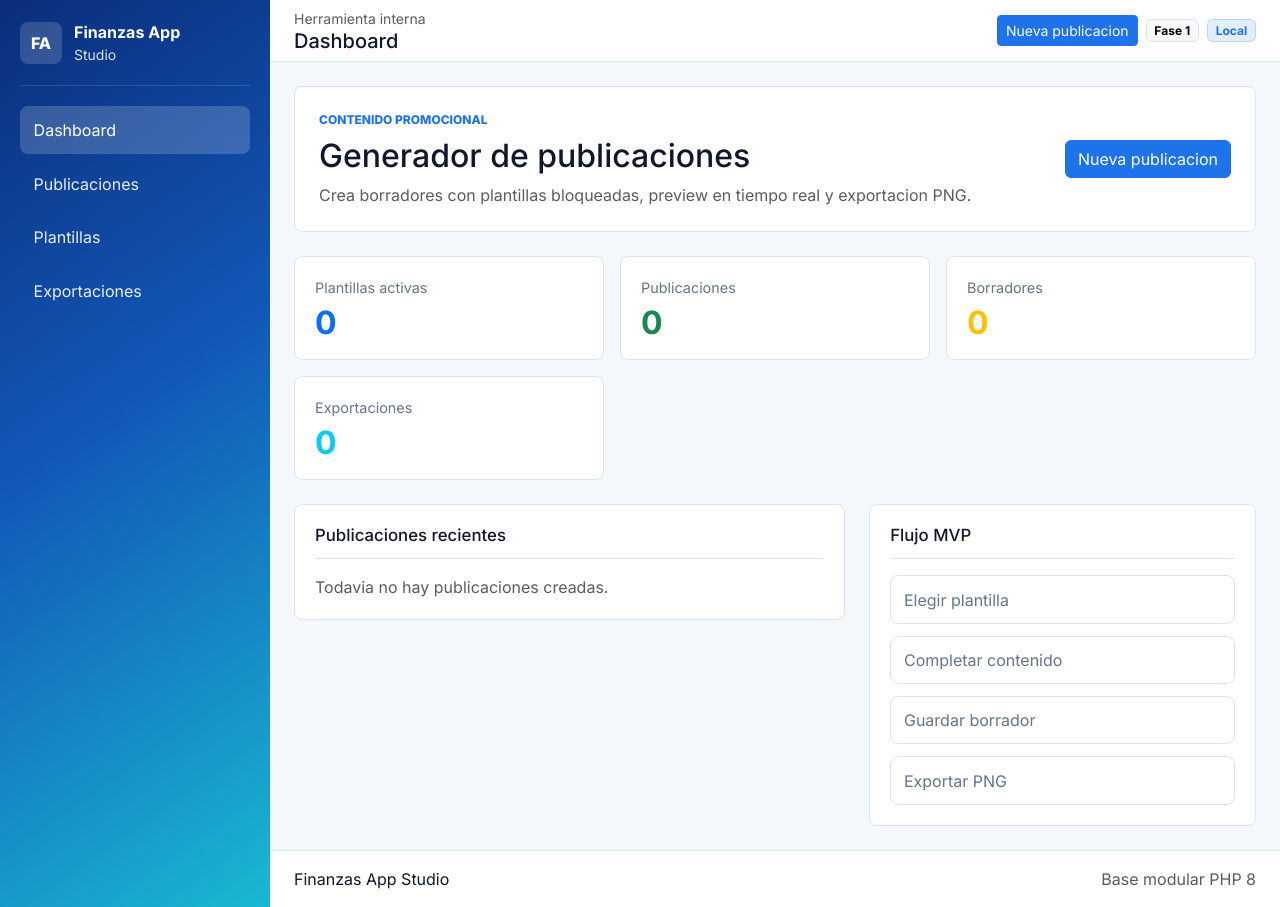
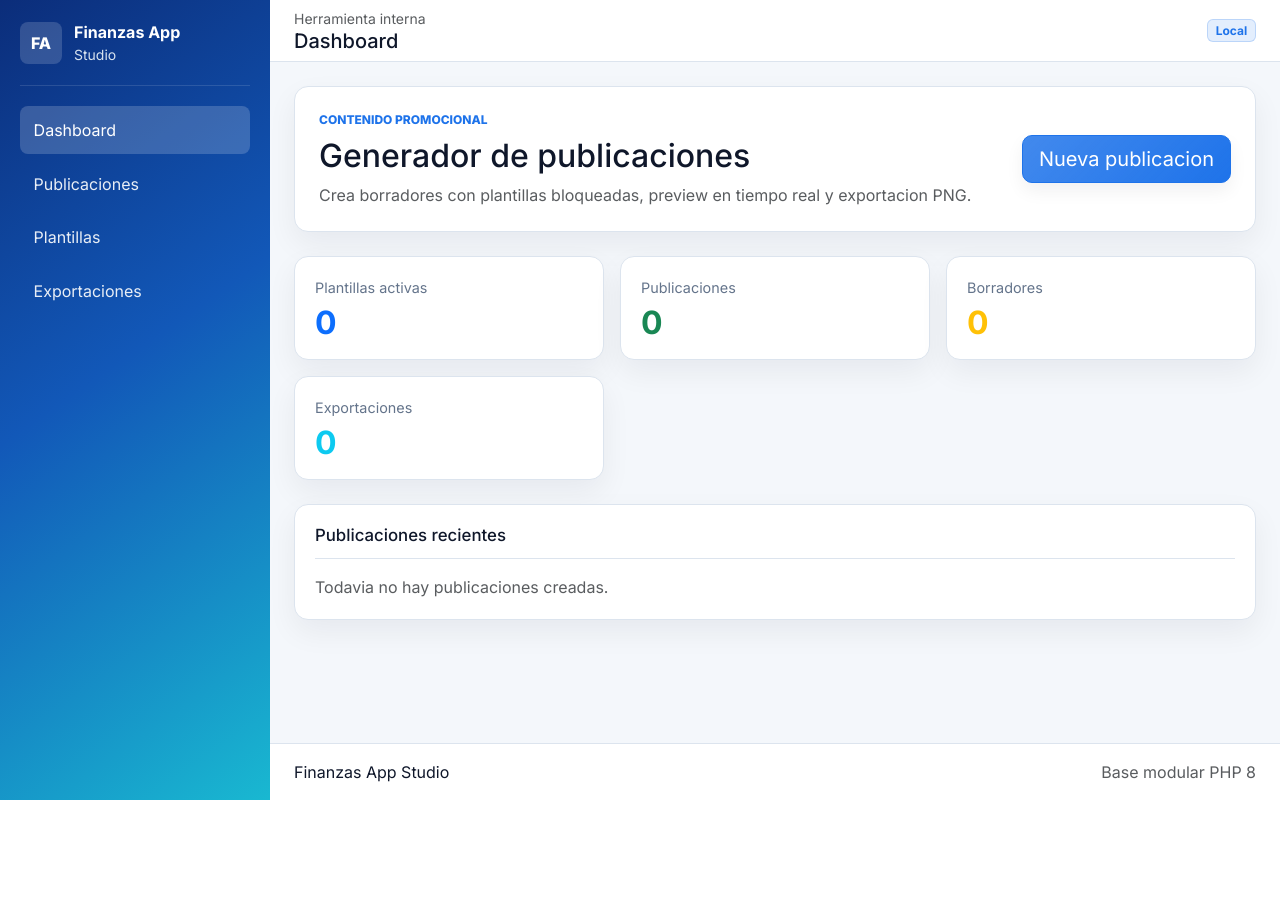
Before and after one commit to emanuelsantamariabello-star/Finanzas-App-Studio, a PHP site: page /finanzas_app_studio/ in a window 1280 px wide. After the commit the page ends 800 px from the top, so only its background shows below. Run offline with PHP 8.4, Linux system fonts and the light colour scheme; data that the repository does not hold is empty.

Commit message:
feat: limpiar dashboard y mejorar ux global

```diff
--- a/app/views/dashboard/index.php
+++ b/app/views/dashboard/index.php
@@ -6,7 +6,7 @@
         <h2 class="mb-2">Generador de publicaciones</h2>
         <p class="text-muted mb-0">Crea borradores con plantillas bloqueadas, preview en tiempo real y exportacion PNG.</p>
         </div>
-        <a class="btn btn-primary" href="<?= e(url('/posts/create')) ?>">Nueva publicacion</a>
+        <a class="btn btn-primary btn-lg" href="<?= e(url('/posts/create')) ?>">Nueva publicacion</a>
     </div>
 </section>
 
@@ -26,7 +26,7 @@
 </section>
 
 <section class="row g-4">
-    <div class="col-12 col-xl-7">
+    <div class="col-12">
         <article class="panel">
             <div class="panel-header">
                 <h3>Publicaciones recientes</h3>
@@ -57,18 +57,4 @@
             <?php endif; ?>
         </article>
     </div>
-
-    <div class="col-12 col-xl-5">
-        <article class="panel">
-            <div class="panel-header">
-                <h3>Flujo MVP</h3>
-            </div>
-            <div class="next-list">
-                <span>Elegir plantilla</span>
-                <span>Completar contenido</span>
-                <span>Guardar borrador</span>
-                <span>Exportar PNG</span>
-            </div>
-        </article>
-    </div>
 </section>
--- a/app/views/partials/navbar.php
+++ b/app/views/partials/navbar.php
@@ -11,8 +11,6 @@
         </div>
 
         <div class="ms-auto d-flex align-items-center gap-2">
-            <a class="btn btn-primary btn-sm" href="<?= e(url('/posts/create')) ?>">Nueva publicacion</a>
-            <span class="badge text-bg-light border">Fase 1</span>
             <span class="badge app-badge">Local</span>
         </div>
     </div>
--- a/assets/css/app.css
+++ b/assets/css/app.css
@@ -27,6 +27,12 @@ body {
     background: var(--app-bg);
     color: var(--app-text);
     font-family: Inter, "Segoe UI", Arial, sans-serif;
+}
+
+@media (prefers-reduced-motion: no-preference) {
+    :where(.btn, .dashboard-header, .panel, .metric-card, .template-card, .editor-panel, .preview-panel, .empty-state, .format-grid div, .sidebar-nav a) {
+        transition: transform .18s ease, box-shadow .18s ease, border-color .18s ease, background .18s ease, color .18s ease;
+    }
 }
 
 .app-shell {
@@ -116,6 +122,11 @@ body {
     color: #ffffff;
 }
 
+.sidebar-nav a:hover {
+    transform: translateX(3px);
+    box-shadow: inset 3px 0 0 rgba(183, 243, 74, .72);
+}
+
 .sidebar-nav a.disabled {
     opacity: .55;
     pointer-events: none;
@@ -173,12 +184,50 @@ body {
     --bs-btn-hover-border-color: var(--fa-navy);
 }
 
+.btn {
+    border-radius: 10px;
+    box-shadow: 0 8px 18px rgba(15, 23, 42, .06);
+}
+
+.btn:hover {
+    transform: translateY(-1px);
+    box-shadow: 0 12px 24px rgba(15, 23, 42, .12);
+}
+
+.btn:active {
+    transform: translateY(0);
+}
+
+.btn-primary,
+.btn-success {
+    background-image: linear-gradient(135deg, rgba(255, 255, 255, .16), rgba(255, 255, 255, 0));
+}
+
 .dashboard-header,
 .panel,
 .metric-card {
     background: var(--app-surface);
     border: 1px solid var(--app-border);
-    border-radius: 8px;
+    border-radius: 14px;
+    box-shadow: 0 12px 30px rgba(15, 23, 42, .06);
+}
+
+.dashboard-header:hover,
+.panel:hover,
+.metric-card:hover,
+.template-card:hover,
+.editor-panel:hover,
+.preview-panel:hover,
+.empty-state:hover,
+.format-grid div:hover {
+    border-color: rgba(30, 115, 234, .24);
+    box-shadow: 0 18px 42px rgba(15, 23, 42, .10);
+}
+
+.metric-card:hover,
+.template-card:hover,
+.format-grid div:hover {
+    transform: translateY(-2px);
 }
 
 .dashboard-header {
```
